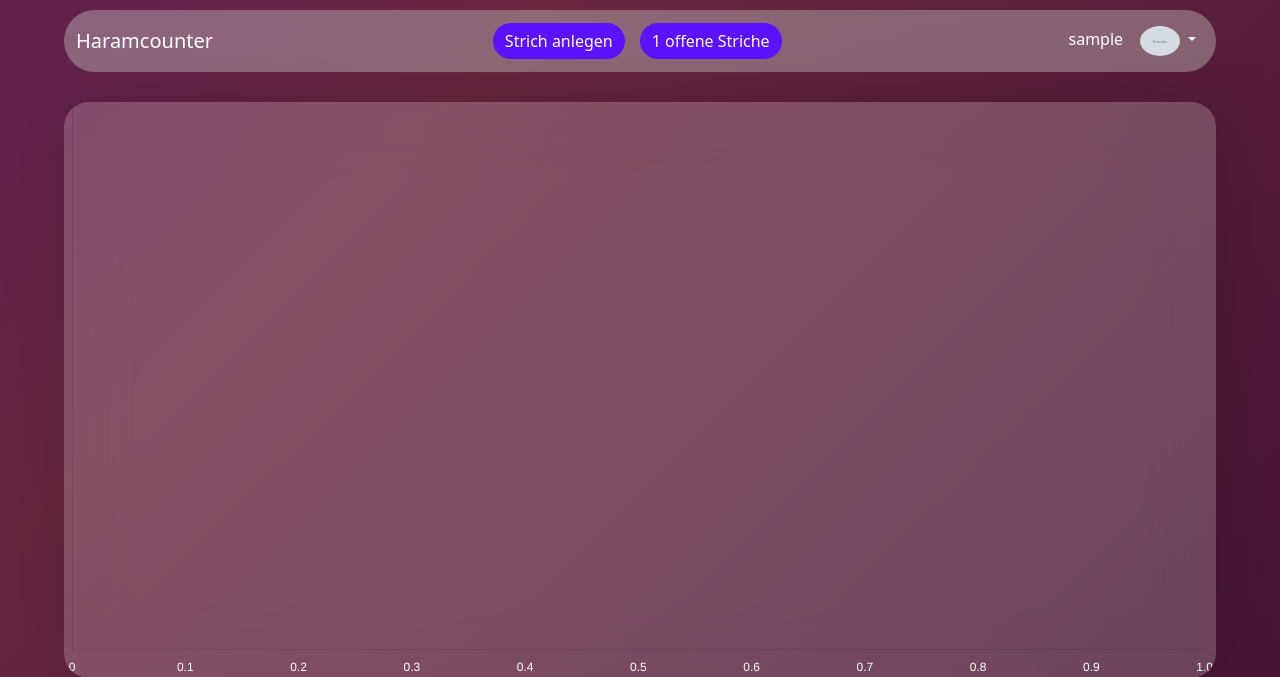
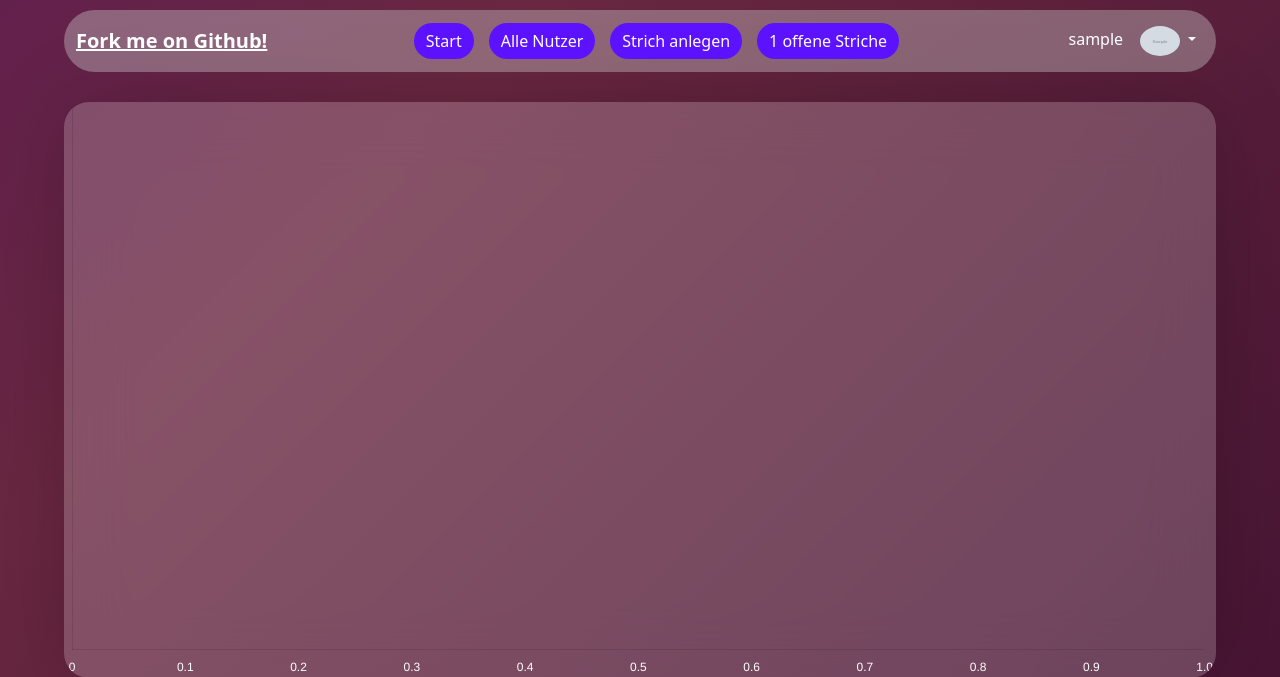
Before and after one commit to dream-jannis/CountUp, a Flask app: page / in a window 1280 px wide. Shown: the top 677 px of the page. Run offline with Flask 3, Linux system fonts and the light colour scheme; the visitor is signed in with stand-in values (Sample User, id 1); grey boxes marked "Sample" are stand-in pictures; a database or web service that is not in the repository returns one stand-in record (values such as "Sample title").

Commit message:
styling changes - if stroke is voted changes are now directly after button press

```diff
--- a/static/css/auth.css
+++ b/static/css/auth.css
@@ -75,3 +75,7 @@ body::before {
     display: flex;
     justify-content: space-between;
 }
+
+h2 {
+    color: white;
+}
--- a/static/css/base.css
+++ b/static/css/base.css
@@ -62,3 +62,13 @@ body {
 .dropdown-item {
     color: #5d12ff !important;
 }
+
+.fork_on_github {
+	color: white;
+	font-size: 20px;
+	font-weight: bold;
+}
+
+.fork_on_github:hover {
+	color: rgb(255, 0, 247);
+}
--- a/static/js/ajaxcalls.js
+++ b/static/js/ajaxcalls.js
@@ -1,4 +1,6 @@
-function verify_stroke(stroke_id){
+function verify_stroke(stroke_id, btn_ele, profile_pic){
+    var div_element = document.getElementById(`div_ele_${stroke_id}`)
+    var vote_element = document.getElementById(`ele_vote_${stroke_id}`)
     $.ajax({
       url: 'verify_stroke',
       method: 'POST',
@@ -6,10 +8,27 @@ function verify_stroke(stroke_id){
         "stroke_id": String(stroke_id),
       },
       success: function(){
-        alert('success!');
+        div_element.classList.remove("strokes_on_reservation");
+        div_element.classList.add("strokes_on_reservation_remaining");
+        btn_ele.style.display = "none";
+        var vote_count = parseInt(vote_element.textContent.split(" ")[1])
+        vote_element.textContent = `Votes: ${vote_count + 1}`
+        addElement(stroke_id, profile_pic)
       },
       error: function(){
         alert('error!');
       }
     });
 }
+
+
+function addElement(stroke_id, profile_pic) {
+  var img = document.createElement("img");
+  img.setAttribute("data-bs-toggle","tooltip");
+  img.setAttribute("data-bs-placement","top");
+  img.setAttribute("data-bs-title","current_user");
+  img.style.cssText = "max-height: 30px; border-radius: 50%; margin: 10%;"
+  img.src = `static/profile_pictures/${profile_pic}`
+
+  document.getElementById(`profile_picture_section_${stroke_id}`).appendChild(img);
+}
--- a/templates/base.html
+++ b/templates/base.html
@@ -14,14 +14,25 @@
 <body>
     <nav class="navbar navbar-expand-lg navbar-light nav-custom">
         <div class="container-fluid">
-            <a class="navbar-brand" href="{{url_for('index.main')}}">
-                Haramcounter
+            <a href="https://github.com/dream-jannis/CountUp" class="fork_on_github">
+            <!--<a class="navbar-brand" href="{{url_for('index.main')}}">-->
+                Fork me on Github!
             </a>
             <button class="navbar-toggler" type="button" data-bs-toggle="collapse" data-bs-target="#navbarNav" aria-controls="navbarNav" aria-expanded="false" aria-label="Toggle navigation">
                 <span class="navbar-toggler-icon"></span>
             </button>
             <div class="collapse navbar-collapse" id="navbarNav">
                 <ul class="navbar-nav ms-auto me-auto">
+                    <li class="nav-item">
+                        <a style="margin-right: 15px;" type="button" class="btn btn-primary" href="{{url_for('index.main')}}">
+                          Start
+                        </a>
+                      </li>
+                      <li class="nav-item">
+                        <a style="margin-right: 15px;" type="button" class="btn btn-primary" href="#">
+                          Alle Nutzer
+                        </a>
+                      </li>
                     {% block navbar %}
                     {% endblock %}
                 </ul>
--- a/templates/index/pages/index.html
+++ b/templates/index/pages/index.html
@@ -63,19 +63,19 @@
           <div style="margin: 50px; /*overflow: scroll;*/">
             {% if data['strokes_on_reservation']%}
               {% for stroke in data['strokes_on_reservation'] %}
-                  <div class="strokes_on_reservation" style="float: left; width: 90%;">
+                  <div id="div_ele_{{stroke._id}}"class="strokes_on_reservation" style="float: left; width: 90%;">
                       <p>Strich für: {{ stroke.username }}</p>
                       <p>Eingetragen von: {{ stroke.added_from }}</p>
                       <p>Was hat er gemacht: {{ stroke.reason }}</p>
-                      <p>Votes: {{ stroke.votes }}</p>
+                      <p id="ele_vote_{{stroke._id}}">Votes: {{ stroke.votes }}</p>
                       <!--<button onclick="alert('Useless Button :) ')" class="btn">
                           <i class="fa-regular fa-circle-xmark" style="color: #ff2600;"></i>
                       </button>-->
-                      <button onclick="verify_stroke('{{ stroke._id }}')" class="btn">
+                      <button onclick="verify_stroke('{{ stroke._id }}', this, `{{data['profile_picture']}}`)" class="btn">
                           <i class="fa-regular fa-circle-check" style="color: #00f900;"></i>
                       </button>
                   </div>
-                  <div style="width: 10%; float: right; margin-top: 8%; padding: 2%;">
+                  <div id="profile_picture_section_{{stroke._id}}" style="width: 10%; float: right; margin-top: 8%; padding: 2%;">
                     {% if stroke.first_vote: %}
                     <img style="max-height: 30px; border-radius: 50%; margin: 10%;" src="static/profile_pictures/{{data['usernames_profile_picture'][stroke.first_vote]}}"
                     data-bs-toggle="tooltip" data-bs-placement="top" data-bs-title="{{ stroke.first_vote }}">
--- a/templates/index/views.py
+++ b/templates/index/views.py
@@ -56,7 +56,6 @@ def add_stroke():
 @index.route("/verify_stroke", methods=['GET', 'POST'])
 @login_required
 def verify_stroke():
-    print("asdf")
     if request.method == "POST":
         add_vote(request.form["stroke_id"], session["username"])
     return "Success", 200
--- a/templates/login/pages/login.html
+++ b/templates/login/pages/login.html
@@ -14,7 +14,7 @@
             <input type="password" name="password" placeholder="Passwort" required>
             <div class="button-container">
                 <button type="submit">Einloggen</button>
-                <button type="button" onclick="location.href='{{url_for('auth.register')}}'">Registrieren</button>
+                <button type="button" onclick="location.href=`{{url_for('auth.register')}}`;">Registrieren</button>
             </div>
         </form>
     </div>
--- a/templates/login/pages/register.html
+++ b/templates/login/pages/register.html
@@ -15,7 +15,7 @@
             <input type="password" name="password" placeholder="Passwort" required>
             <div class="button-container">
                 <button type="submit">Registrieren</button>
-                <button type="button" onclick="location.href='/login'">Einloggen</button>
+                <button type="button" onclick="location.href=`{{url_for('auth.main')}}`;">Einloggen</button>
             </div>
         </form>
     </div>
--- a/templates/settings/pages/settings.html
+++ b/templates/settings/pages/settings.html
@@ -2,14 +2,10 @@
 {% block head %}
 <link rel="stylesheet" href="{{url_for('static', filename='css/settings.css')}}">
 {% endblock %}
-
-{% block navbar %}
-<h2>Settings</h2>
-{% endblock %}
-
 {% block body %}
 <div class="wrapper">
 	<div class="box">
+    <h2 style="color: white;" >Settings</h2>
 		<div class="profile-picture-upload">
 			<img src="" alt="Profile picture preview" id="imagePreview" class="imagePreview">
 			<button class="action-button mode-upload">Upload avatar</button>
```
Also changed, not shown: static/profile_pictures/1026x350-cc-t-ffffff.png (deleted), static/profile_pictures/5d4_8680.b.jpg (deleted), static/profile_pictures/AdobeStock_454498819-scaled.jpeg (deleted), static/profile_pictures/Bildschirmfoto_2023-04-04_um_18.04.30.png (deleted), static/profile_pictures/Bildschirmfoto_2023-04-04_um_18.40.25.png (deleted), static/profile_pictures/Bildschirmfoto_2023-04-04_um_18.41.08.png (deleted), static/profile_pictures/atrix_logo_v1.png (deleted), static/profile_pictures/barata-cockroach.gif (deleted).
